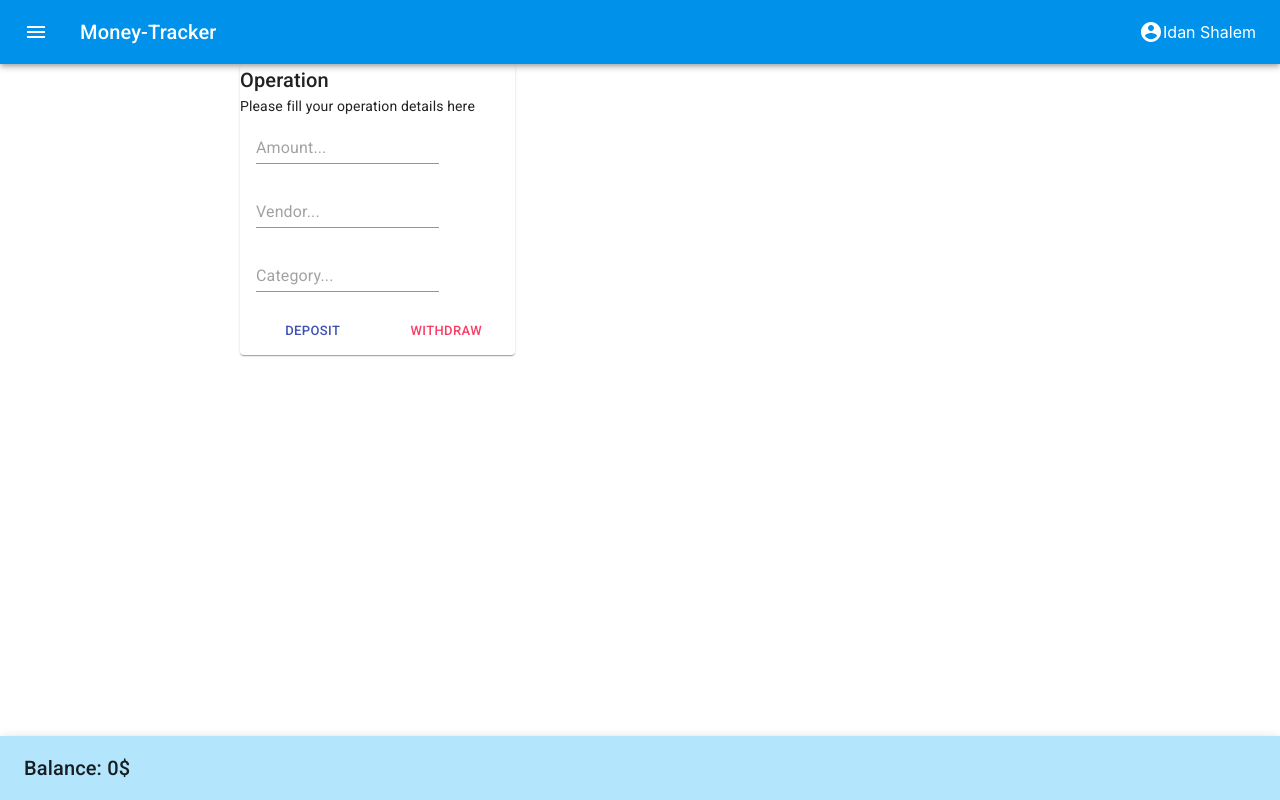
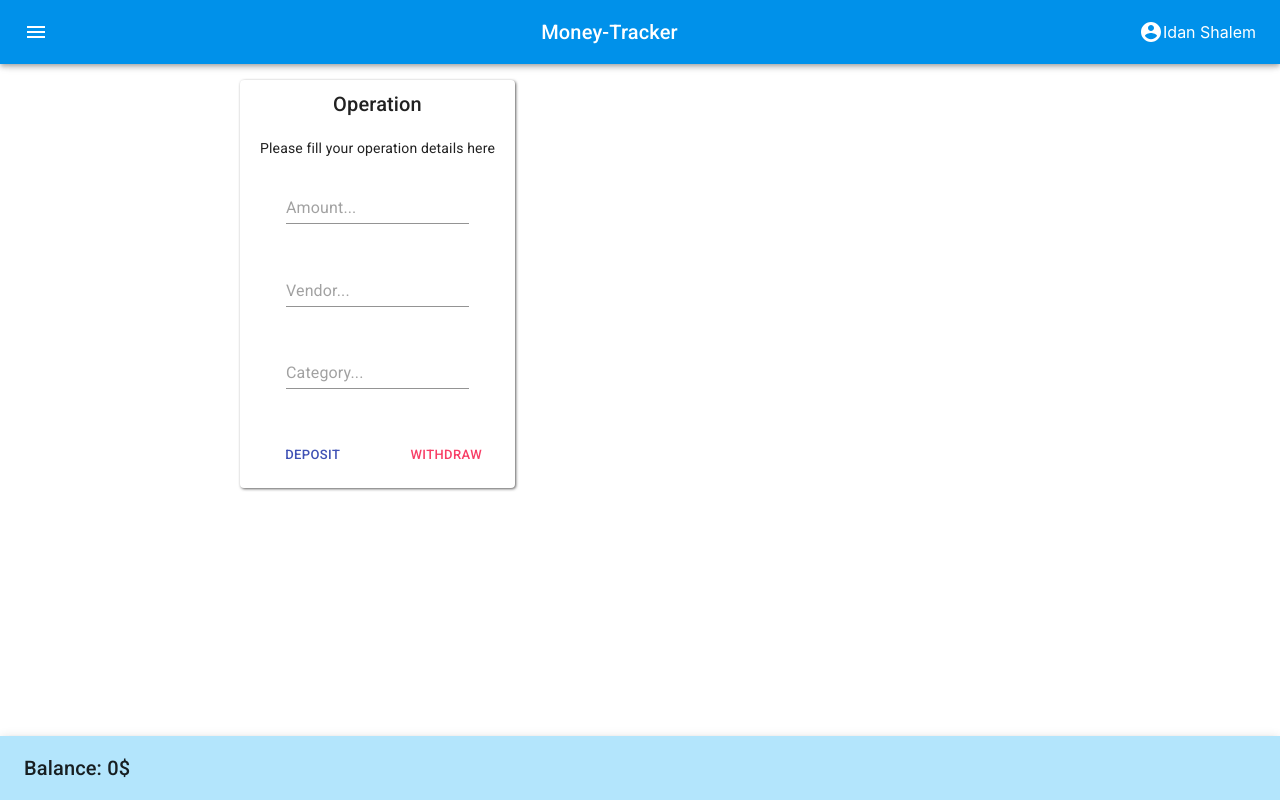
Before and after one commit to IdanShalem/bank, a React (Create React App) app: page /operations in a window 1280 px wide. Built offline with nearby package versions, Linux system fonts and the light colour scheme; no server answers.

Commit message:
finished

```diff
--- a/src/App.css
+++ b/src/App.css
@@ -1,31 +1,29 @@
 .App {
   text-align: center;
+  /* display: grid; */
+  /* grid-template-rows: 10vh 80vh 10vh; */
 }
 
 /* #transactions-container{
-  display: grid;
-  justify-content: center;
-  margin-top: 3vh;
-  position: static;
+  height: 80vh;
+  margin-bottom: 5vh;
 } */
 
-/* .transaction-card {
+.transaction-card {
   display: grid;
-  grid-template-columns: 10% 30% 30% 20%;
+  grid-template-columns: repeat(4, 1fr);
   padding: 1vh;
-  padding-right: 5vw;
-  padding-left: 5vw;
-  width: 40vw;
   align-items: center;
   font-weight: 450;
-} */
+  justify-items: center;
+}
 
 a {
   text-decoration: none;
   color: inherit;
 }
 
-/* #operations-card {
+#operations-card {
   padding-top: 1vh;
   margin: auto;
   margin-top: 10vh;
@@ -33,7 +31,7 @@ a {
   height: 50vh;
   box-shadow: 1px 1px 3px rgb(97, 96, 96);
   display: grid;
-} */
+}
 
 #withdraw-button {
   color:rgb(248, 62, 102);
--- a/src/App.js
+++ b/src/App.js
@@ -54,11 +54,13 @@ class App extends Component {
   render() {
       return (
         <Router>
-          <Grid container>
+          <Grid container xs={12} className='App'>
 
+            <div className="head">
               <Header handleMenu={this.handleMenu}/>
 
               <Menu handleMenu={this.handleMenu} open={this.state.open}/>
+            </div>
 
             <Route path='/'
                   exact render={({ match }) =>
--- a/src/components/Footer.jsx
+++ b/src/components/Footer.jsx
@@ -5,7 +5,7 @@ import { withStyles, createMuiTheme, ThemeProvider } from '@material-ui/core/sty
 const styles = theme => ({
     footer: {
       top: 'auto',
-      bottom: 0,
+      bottom: 0
     }
   })
 
@@ -35,7 +35,7 @@ class Footer extends Component {
                 <AppBar className={classes.footer} position="fixed" color="secondary">
                     <Toolbar>
                         <Typography variant="h6" color="inherit" >
-                        Balance: {this.props.balance}$
+                          Balance: {this.props.balance}$
                         </Typography>
                     </Toolbar>
                 </AppBar>
--- a/src/components/Header.jsx
+++ b/src/components/Header.jsx
@@ -1,5 +1,5 @@
 import React, { Component } from 'react';
-import { AppBar, Toolbar, Typography, IconButton } from '@material-ui/core';
+import { AppBar, Toolbar, Typography, IconButton, Grid } from '@material-ui/core';
 import { Menu as MenuIcon, AccountCircle} from '@material-ui/icons';
 import { withStyles, createMuiTheme, ThemeProvider } from '@material-ui/core/styles';
 
@@ -36,7 +36,7 @@ class Header extends Component {
 
         return (
             <ThemeProvider theme={theme}>
-                <AppBar position="relative" color="primary">
+                <AppBar color="primary" position="fixed">
                     <Toolbar>
                         <IconButton className={classes.menuButton} color="inherit" aria-label="Open drawer" onClick={this.handleMenu}>
                             <MenuIcon />
--- a/src/components/Operations.jsx
+++ b/src/components/Operations.jsx
@@ -12,6 +12,7 @@ import DialogActions from '@material-ui/core/DialogActions';
 import DialogContent from '@material-ui/core/DialogContent';
 import DialogContentText from '@material-ui/core/DialogContentText';
 import DialogTitle from '@material-ui/core/DialogTitle';
+import Grid from '@material-ui/core/Grid';
 
 const styles = {
     card: {
@@ -80,6 +81,7 @@ class ComponentName extends Component {
 
         return (
           <Fragment>
+            <Grid>
               <Card id="operations-card" className={classes.card}>
                   <Typography variant="h6" color="inherit">
                       Operation
@@ -108,7 +110,7 @@ class ComponentName extends Component {
                       </Button>
                   </CardActions>
               </Card>
-
+              </Grid>
               <Dialog
               open={this.state.open}
               onClose={this.handleClose}
--- a/src/components/Transaction.jsx
+++ b/src/components/Transaction.jsx
@@ -12,6 +12,9 @@ const styles = theme => ({
     root: {
       marginTop: theme.spacing.unit * 2
     },
+    items: {
+        display: 'inline-block'
+    }
   })
 
 class ComponentName extends Component {
@@ -25,24 +28,26 @@ class ComponentName extends Component {
         const t = this.props.transaction
 
         return (
-            <Grid item xs={6}
+            <Grid item xs={5}
                 className={`${classes.root} transaction-card`}
                     style={t.amount > 0
                         ? {backgroundColor: "#b9f6ca"}
                         : {backgroundColor: '#ffcdd2'}}>
-                        <Tooltip title="Delete" >
-                            <IconButton aria-label="Delete" xs={6}>
+                    <Tooltip title="Delete">
+                        <IconButton aria-label="Delete">
                             <DeleteIcon onClick={this.handleDeleteTransaction}></DeleteIcon>
                         </IconButton>
                     </Tooltip>
+
                     <Typography variant="span" component="span" xs={6}>
                         {t.category}
                     </Typography>
+
                     <Typography variant="span" component="span">
                         {t.vendor}
                     </Typography>
+
                     <Typography variant="span"
-
                         component="span"
                         style={t.amount > 0
                             ? {color: "#1b5e20"}
--- a/src/components/Transactions.jsx
+++ b/src/components/Transactions.jsx
@@ -7,7 +7,7 @@ class Transactions extends Component {
     render() {
         const transactions = this.props.transactions
         return (
-            <Grid item xs={12} id="transactions-container" justify="center" align="center">
+            <Grid item xs={12} id="transactions-container" direction="column" justify="center" align="center">
                 {transactions
                     .map(t =>
                         <Transaction
--- a/src/index.css
+++ b/src/index.css
@@ -11,3 +11,7 @@ code {
   font-family: source-code-pro, Menlo, Monaco, Consolas, 'Courier New',
     monospace;
 }
+
+.root{
+  height: 100vh;
+}
```
Lines whose indentation alone changed are shown as unchanged.
